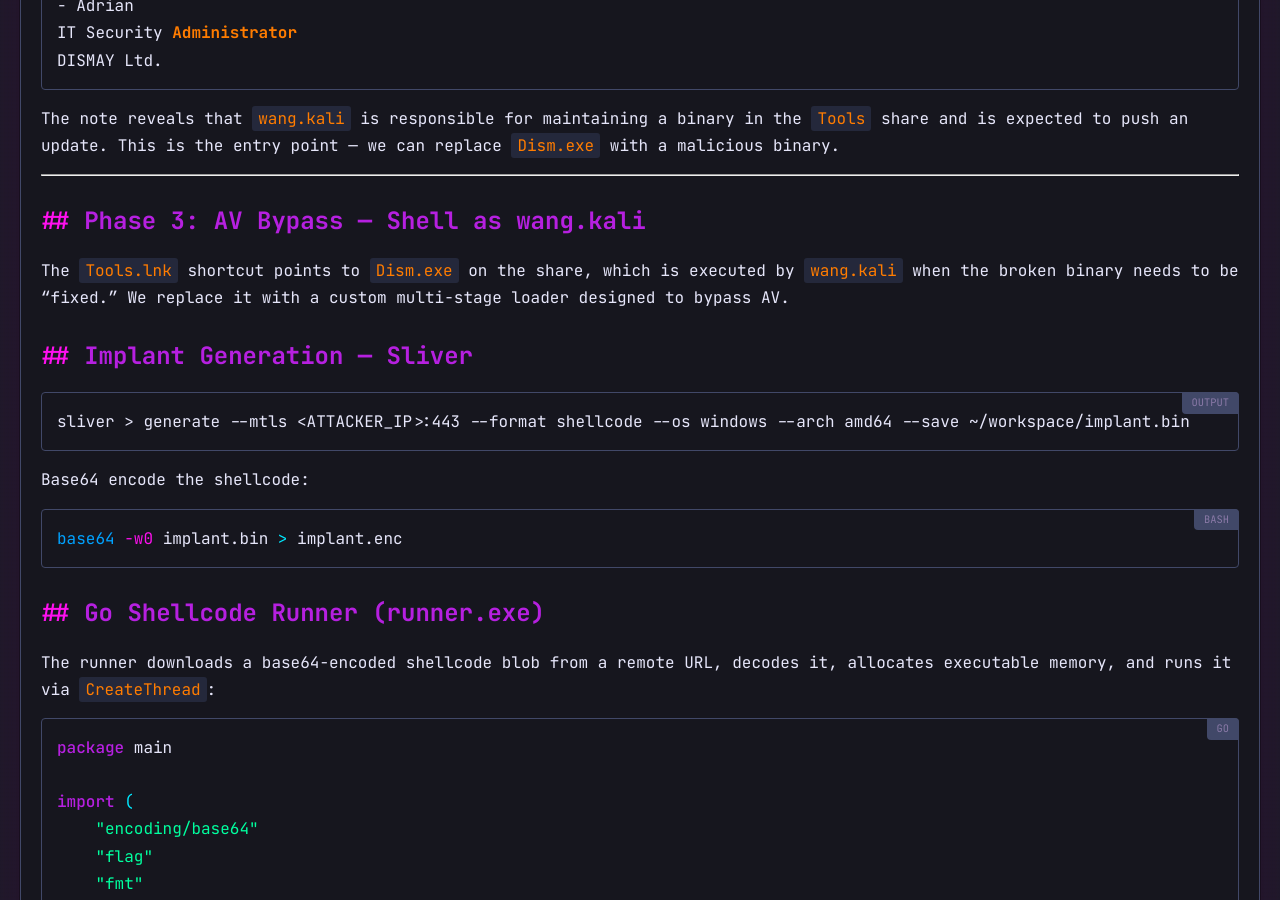
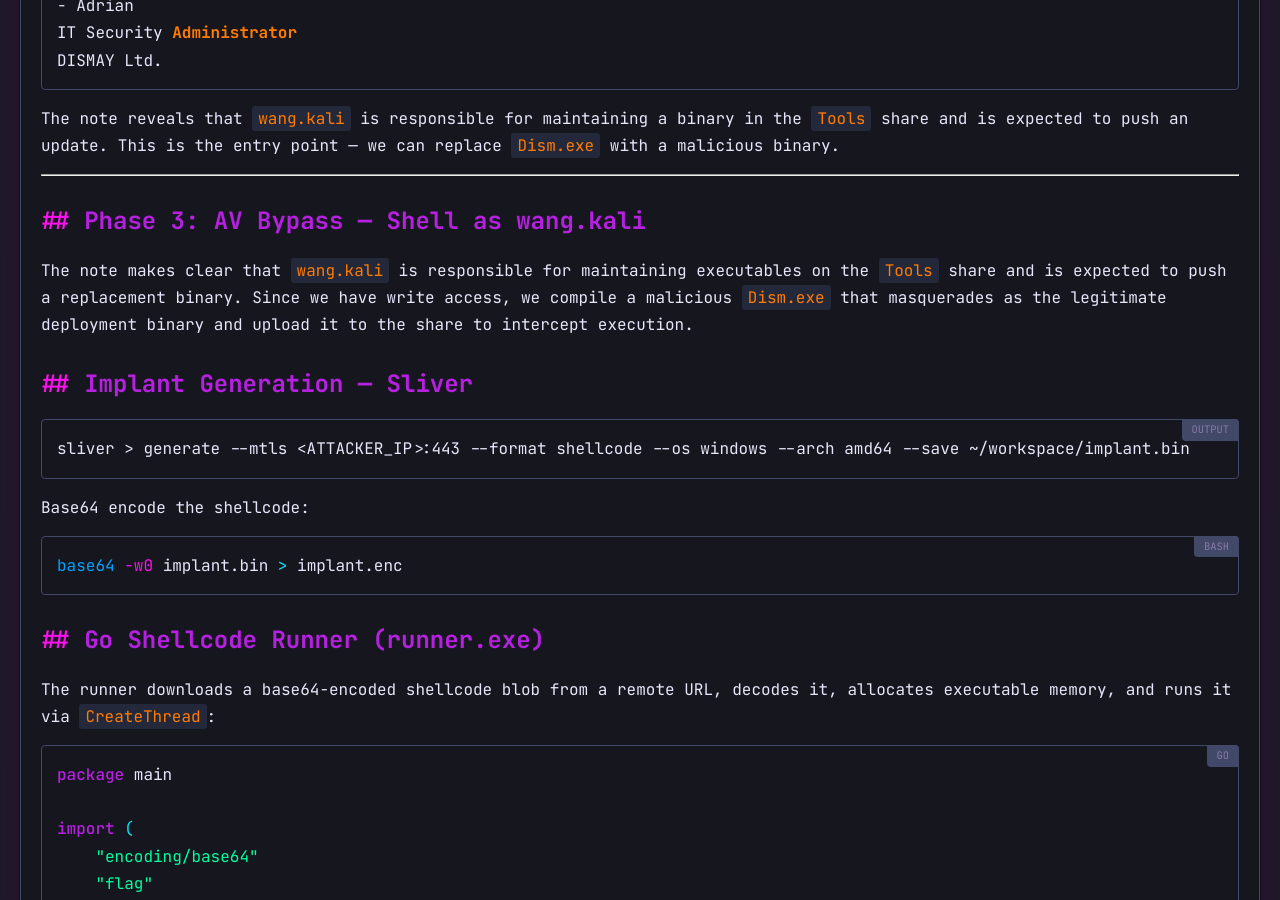
Before and after one commit to p3ta00/p3ta00.github.io, a Jekyll site: the page built from _ctf/hacksmarter-dismay.md, in a window 1280 px wide and 900 px high, scrolled down 17826 px. Built offline with Jekyll 4.4.1, drawn with Linux system fonts in a browser that asks for light colours.

Commit message:
Fix Dismay writeup: Dism.exe is the payload, not triggered via Tools.lnk

```diff
--- a/_ctf/hacksmarter-dismay.md
+++ b/_ctf/hacksmarter-dismay.md
@@ -600,7 +600,7 @@
 
 # Phase 3: AV Bypass — Shell as wang.kali
 
-The `Tools.lnk` shortcut points to `Dism.exe` on the share, which is executed by `wang.kali` when the broken binary needs to be "fixed." We replace it with a custom multi-stage loader designed to bypass AV.
+The note makes clear that `wang.kali` is responsible for maintaining executables on the `Tools` share and is expected to push a replacement binary. Since we have write access, we compile a malicious `Dism.exe` that masquerades as the legitimate deployment binary and upload it to the share to intercept execution.
 
 ## Implant Generation — Sliver
 
```
